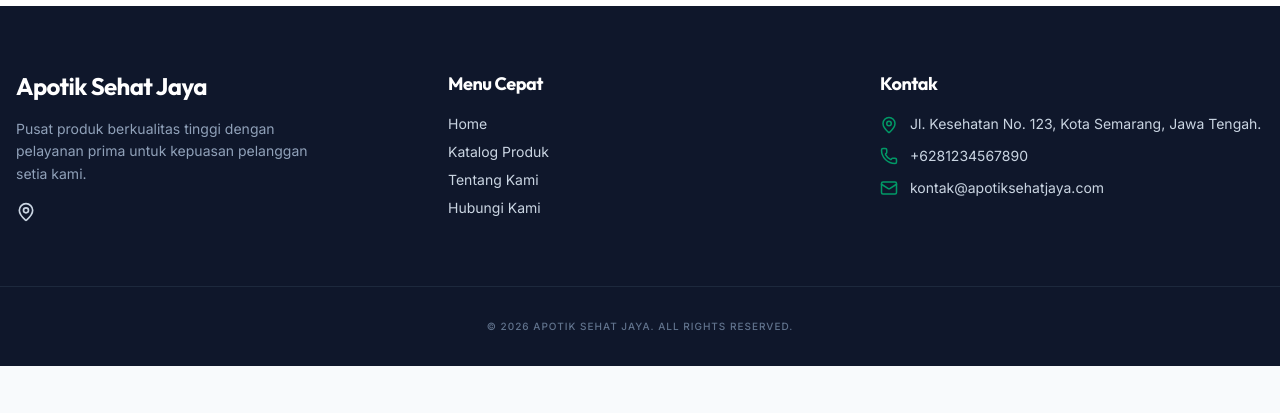
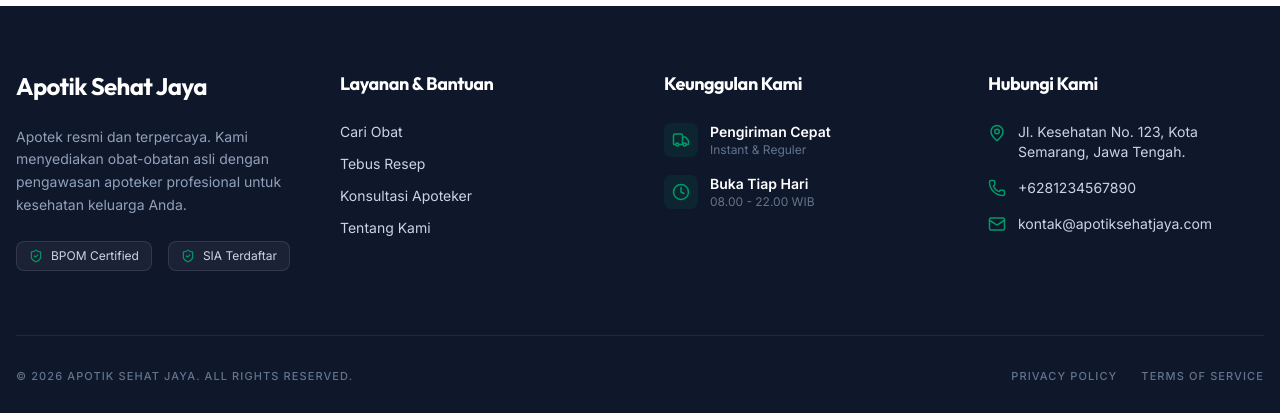
Before and after one commit to GhazyFarid/webiste_umkm, a React (Vite) app: page / in a window 1280 px wide. Shown: the part 2261-2674 px from the top of the page. Before the commit the page ends 2627 px from the top, so only its background shows below. Built offline with nearby package versions, Linux system fonts and the light colour scheme.

Commit message:
Update Footer.jsx

```diff
--- a/src/components/common/Footer.jsx
+++ b/src/components/common/Footer.jsx
@@ -1,41 +1,71 @@
 import { useSelector } from 'react-redux';
-import { Mail, Phone, MapPin, } from 'lucide-react';
+import { Mail, Phone, MapPin, ShieldCheck, Truck, Clock } from 'lucide-react';
 
 const Footer = () => {
   const { storeName, whatsappNumber, address, contactInfo } = useSelector(state => state.settings);
 
   return (
     <footer className="bg-slate-900 text-slate-300 pt-16 pb-8 mt-auto">
-      <div className="container mx-auto px-4 grid grid-cols-1 md:grid-cols-3 gap-12">
+      <div className="container mx-auto px-4">
+        <div className="grid grid-cols-1 md:grid-cols-2 lg:grid-cols-4 gap-12 mb-16">
           {/* Store Info */}
-        <div className="space-y-4">
+          <div className="space-y-6">
             <h3 className="text-2xl font-display font-bold text-white">{storeName}</h3>
-          <p className="text-sm leading-relaxed max-w-xs text-slate-400">
-            Pusat produk berkualitas tinggi dengan pelayanan prima untuk kepuasan pelanggan setia kami.
+            <p className="text-sm leading-relaxed text-slate-400">
+              Apotek resmi dan terpercaya. Kami menyediakan obat-obatan asli dengan pengawasan apoteker profesional untuk kesehatan keluarga Anda.
             </p>
-          <div className="flex gap-4">
-            <a href={`https://instagram.com/${contactInfo.instagram}`} className="hover:text-primary transition-colors">
-              <MapPin size={20} />
-              {/* <Instagram size={20} /> */}
-            </a>
+            <div className="flex flex-wrap gap-4">
+              <div className="flex items-center gap-2 px-3 py-1.5 bg-white/5 rounded-lg border border-white/10 text-xs">
+                <ShieldCheck size={14} className="text-primary" />
+                <span>BPOM Certified</span>
+              </div>
+              <div className="flex items-center gap-2 px-3 py-1.5 bg-white/5 rounded-lg border border-white/10 text-xs">
+                <ShieldCheck size={14} className="text-primary" />
+                <span>SIA Terdaftar</span>
+              </div>
             </div>
           </div>
 
           {/* Quick Links */}
-        <div className="space-y-4">
-          <h4 className="text-lg font-bold text-white">Menu Cepat</h4>
-          <ul className="space-y-2 text-sm">
-            <li><a href="/" className="hover:text-primary transition-colors">Home</a></li>
-            <li><a href="/store" className="hover:text-primary transition-colors">Katalog Produk</a></li>
+          <div className="space-y-6">
+            <h4 className="text-lg font-bold text-white">Layanan & Bantuan</h4>
+            <ul className="space-y-3 text-sm">
+              <li><a href="/store" className="hover:text-primary transition-colors">Cari Obat</a></li>
+              <li><a href="/contact" className="hover:text-primary transition-colors">Tebus Resep</a></li>
+              <li><a href="/contact" className="hover:text-primary transition-colors">Konsultasi Apoteker</a></li>
               <li><a href="/about" className="hover:text-primary transition-colors">Tentang Kami</a></li>
-            <li><a href="/contact" className="hover:text-primary transition-colors">Hubungi Kami</a></li>
+            </ul>
+          </div>
+
+          {/* Services */}
+          <div className="space-y-6">
+            <h4 className="text-lg font-bold text-white">Keunggulan Kami</h4>
+            <ul className="space-y-4 text-sm">
+              <li className="flex items-center gap-3">
+                <div className="p-2 bg-primary/10 rounded-lg text-primary">
+                  <Truck size={18} />
+                </div>
+                <div>
+                  <p className="font-bold text-white">Pengiriman Cepat</p>
+                  <p className="text-xs text-slate-500">Instant & Reguler</p>
+                </div>
+              </li>
+              <li className="flex items-center gap-3">
+                <div className="p-2 bg-primary/10 rounded-lg text-primary">
+                  <Clock size={18} />
+                </div>
+                <div>
+                  <p className="font-bold text-white">Buka Tiap Hari</p>
+                  <p className="text-xs text-slate-500">08.00 - 22.00 WIB</p>
+                </div>
+              </li>
             </ul>
           </div>
 
           {/* Contact info */}
-        <div className="space-y-4">
-          <h4 className="text-lg font-bold text-white">Kontak</h4>
-          <ul className="space-y-3 text-sm">
+          <div className="space-y-6">
+            <h4 className="text-lg font-bold text-white">Hubungi Kami</h4>
+            <ul className="space-y-4 text-sm">
               <li className="flex items-start gap-3">
                 <MapPin size={18} className="text-primary shrink-0 mt-0.5" />
                 <span>{address}</span>
@@ -52,8 +82,13 @@ const Footer = () => {
           </div>
         </div>
 
-      <div className="container mx-auto px-4 mt-16 pt-8 border-t border-slate-800 text-center text-[10px] text-slate-500 uppercase tracking-widest font-medium">
-        &copy; {new Date().getFullYear()} {storeName}. All rights reserved.
+        <div className="pt-8 border-t border-slate-800 flex flex-col md:flex-row justify-between items-center gap-4 text-[11px] text-slate-500 uppercase tracking-widest font-medium">
+          <span>&copy; {new Date().getFullYear()} {storeName}. All rights reserved.</span>
+          <div className="flex gap-6">
+            <a href="#" className="hover:text-white transition-colors">Privacy Policy</a>
+            <a href="#" className="hover:text-white transition-colors">Terms of Service</a>
+          </div>
+        </div>
       </div>
     </footer>
   );
```
Lines whose indentation alone changed are shown as unchanged.
